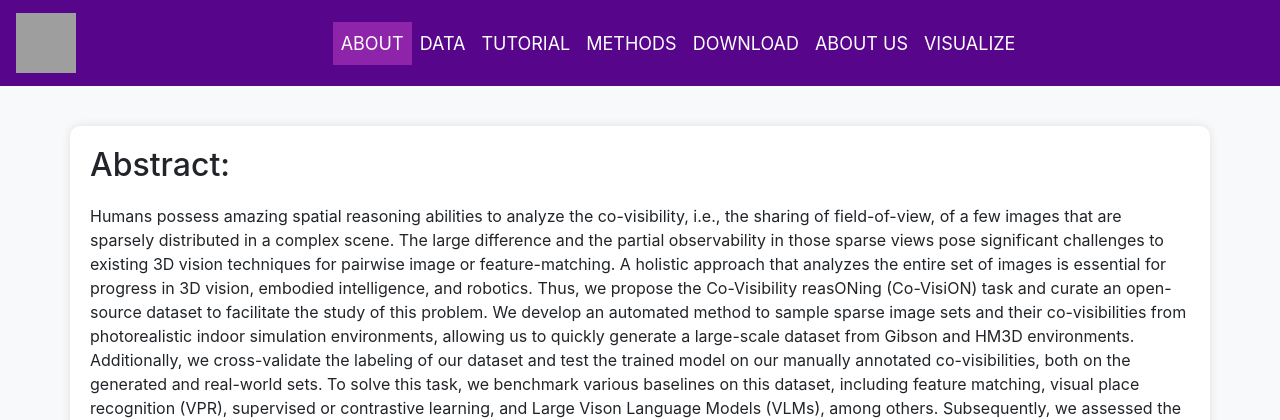
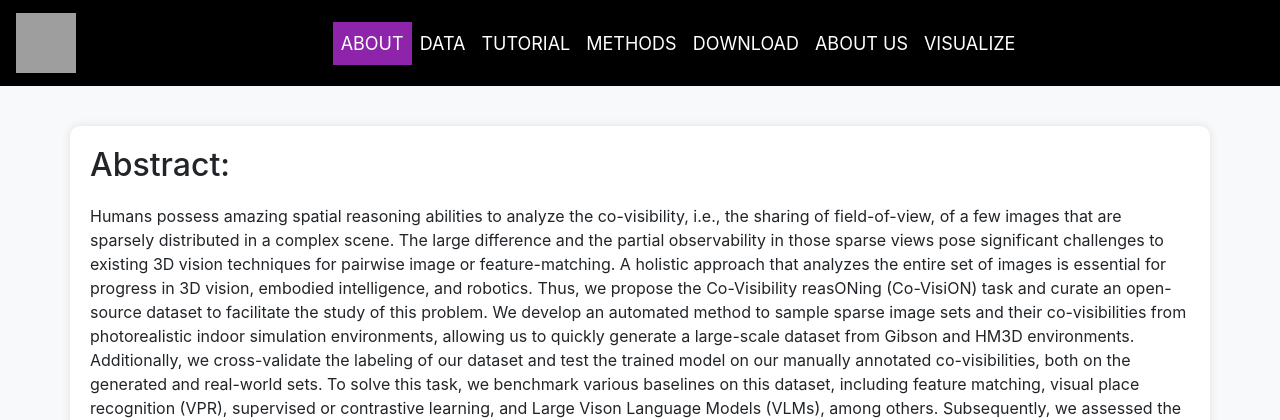
Before and after one commit to shirou10086/CoVision-Website-NYU-2023, a Flask app: page / in a window 1280 px wide. Shown: the top 420 px of the page. Run offline with Flask 3, Linux system fonts and the light colour scheme; some libraries are stand-ins or nearby versions; grey boxes are pictures that could not be loaded.

Commit message:
Update index.html

```diff
--- a/templates/index.html
+++ b/templates/index.html
@@ -13,7 +13,7 @@
     }
 
     .navbar-custom {
-      background-color: #57068c;
+      background-color: #000000; /* unkown紫色 57068c*/
     }
 
     .navbar-custom .navbar-brand {
```
